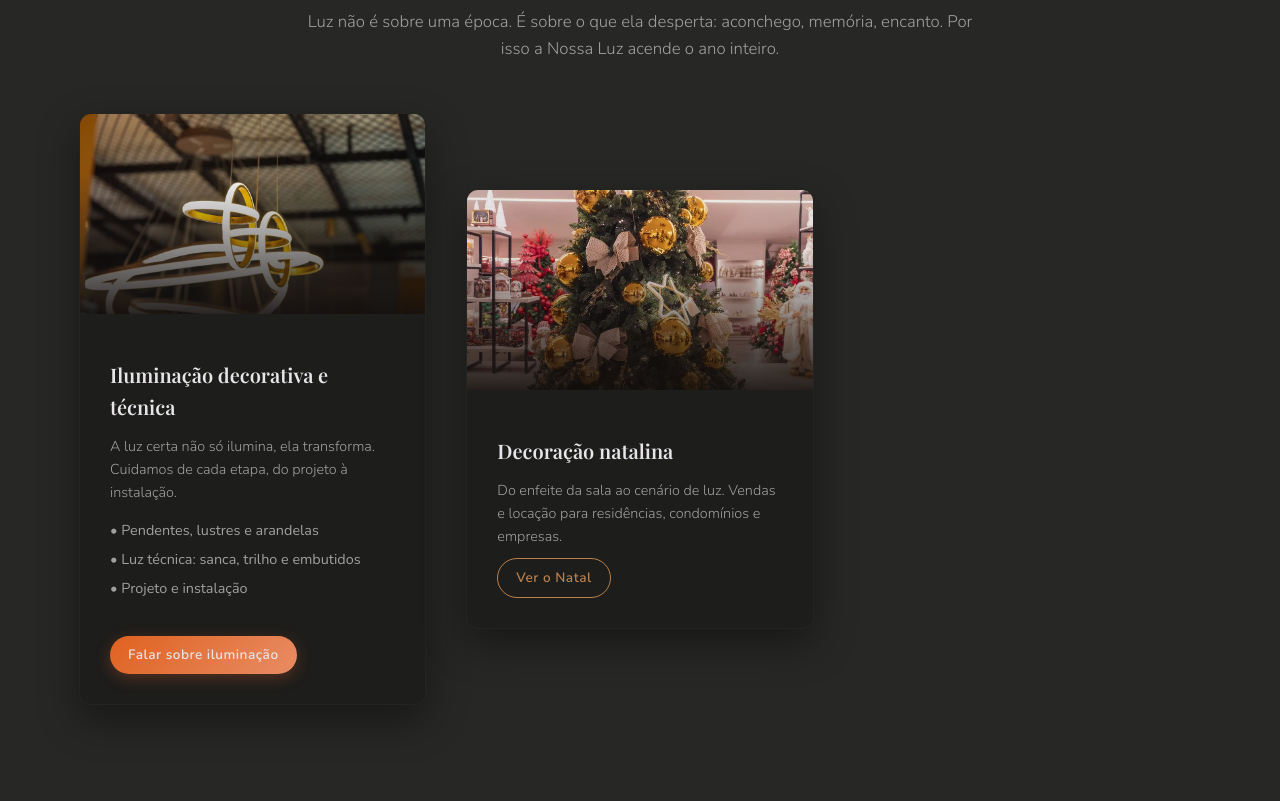
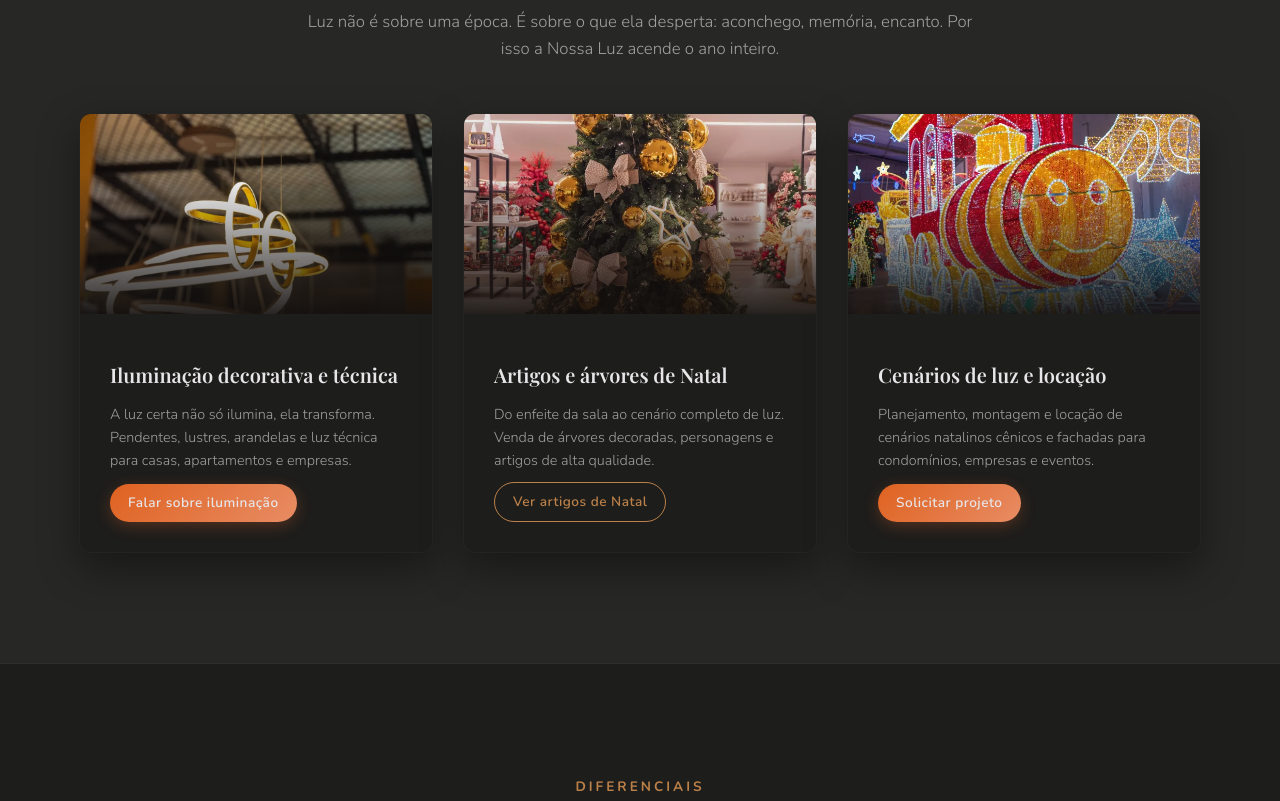
Before and after one commit to nossaluz/nossaluz.github.io, a plain HTML site: page index.html in a window 1280 px wide. Shown: the part 1829-2630 px from the top of the page. Drawn offline with nearby package versions, Linux system fonts and the light colour scheme; a web font is replaced by a local one.

Commit message:
Restaura a grade completa de 3 cartoes em O que fazemos e 6 fotos reais na Galeria de Projetos

```diff
--- a/index.html
+++ b/index.html
@@ -250,7 +250,7 @@
           <p class="section-desc-center">Luz não é sobre uma época. É sobre o que ela desperta: aconchego, memória, encanto. Por isso a Nossa Luz acende o ano inteiro.</p>
         </div>
 
-        <div class="servicos-grid grid-2 scroll-trigger">
+        <div class="servicos-grid grid-3 scroll-trigger">
 
           <!-- Cartão 1 - Iluminação decorativa e técnica -->
           <article class="service-card">
@@ -260,29 +260,39 @@
             </div>
             <div class="card-body">
               <h3 class="card-title">Iluminação decorativa e técnica</h3>
-              <p class="card-desc">A luz certa não só ilumina, ela transforma. Cuidamos de cada etapa, do projeto à instalação.</p>
-              <ul class="card-feature-list">
-                <li>• Pendentes, lustres e arandelas</li>
-                <li>• Luz técnica: sanca, trilho e embutidos</li>
-                <li>• Projeto e instalação</li>
-              </ul>
+              <p class="card-desc">A luz certa não só ilumina, ela transforma. Pendentes, lustres, arandelas e luz técnica para casas, apartamentos e empresas.</p>
               <div class="card-btn-wrap">
                 <a href="https://wa.me/5562998852844?text=Olá!%20Gostaria%20de%20falar%20sobre%20iluminação%20decorativa%20e%20técnica." class="btn btn-primary btn-sm" target="_blank" rel="noopener noreferrer">Falar sobre iluminação</a>
               </div>
             </div>
           </article>
 
-          <!-- Cartão 2 - Decoração natalina -->
+          <!-- Cartão 2 - Artigos e árvores de Natal -->
           <article class="service-card">
             <div class="card-img-wrap">
-              <img src="assets/card-natal-arvore.webp" alt="Decoração natalina Nossa Luz em Goiânia" class="card-img" loading="lazy" width="400" height="260">
+              <img src="assets/card-natal-arvore.webp" alt="Artigos e árvores de Natal Nossa Luz em Goiânia" class="card-img" loading="lazy" width="400" height="260">
               <div class="card-overlay"></div>
             </div>
             <div class="card-body">
-              <h3 class="card-title">Decoração natalina</h3>
-              <p class="card-desc">Do enfeite da sala ao cenário de luz. Vendas e locação para residências, condomínios e empresas.</p>
+              <h3 class="card-title">Artigos e árvores de Natal</h3>
+              <p class="card-desc">Do enfeite da sala ao cenário completo de luz. Venda de árvores decoradas, personagens e artigos de alta qualidade.</p>
               <div class="card-btn-wrap">
-                <a href="#natal" class="btn btn-secondary btn-sm">Ver o Natal</a>
+                <a href="#natal" class="btn btn-secondary btn-sm">Ver artigos de Natal</a>
+              </div>
+            </div>
+          </article>
+
+          <!-- Cartão 3 - Cenários de luz e locação -->
+          <article class="service-card">
+            <div class="card-img-wrap">
+              <img src="assets/card-natal-trem.webp" alt="Cenários de luz e locação Nossa Luz" class="card-img" loading="lazy" width="400" height="260">
+              <div class="card-overlay"></div>
+            </div>
+            <div class="card-body">
+              <h3 class="card-title">Cenários de luz e locação</h3>
+              <p class="card-desc">Planejamento, montagem e locação de cenários natalinos cênicos e fachadas para condomínios, empresas e eventos.</p>
+              <div class="card-btn-wrap">
+                <a href="https://wa.me/5562998852844?text=Olá!%20Gostaria%20de%20falar%20sobre%20cenários%20de%20luz%20e%20locação." class="btn btn-primary btn-sm" target="_blank" rel="noopener noreferrer">Solicitar projeto</a>
               </div>
             </div>
           </article>
@@ -402,8 +412,15 @@
                 <span>Arandelas na escada</span>
               </div>
             </div>
+          <!-- Pos. 6: galeria_6_natal (horizontal) -->
+          <div class="gallery-item">
+            <div class="gallery-img-wrap">
+              <img src="assets/natal-arvore-vermelha.jpg" loading="lazy" width="400" height="300" alt="Cenário de luz do showroom - Nossa Luz" class="gallery-img">
+              <div class="gallery-caption-overlay">
+                <span>Cenário de luz do showroom</span>
+              </div>
+            </div>
           </div>
-
 
         </div>
       </div>
```
